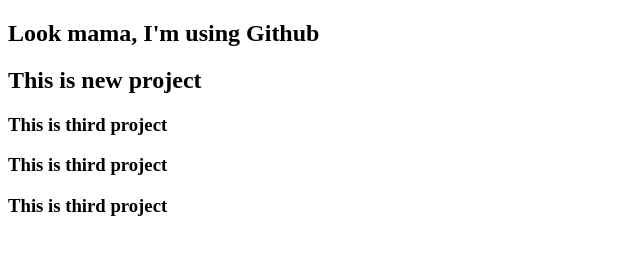
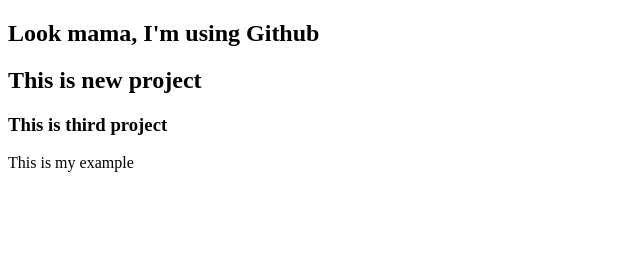
Before and after one commit to mdnazmulhudatarik/about-me, a plain HTML site: page index.html in a window 1280 px wide. Shown: the whole page, without its empty margins (0-640 px from the left). Drawn offline with Linux system fonts and the light colour scheme.

Commit message:
new example

```diff
--- a/index.html
+++ b/index.html
@@ -9,7 +9,6 @@
         <h2>Look mama, I'm using Github</h2>
         <h2>This is  new project</h2>
         <h3>This is third project</h3>
-        <h3>This is third project</h3>
-        <h3>This is third project</h3>
+        <p>This is my example</p>
     </body>
 </html>
```
